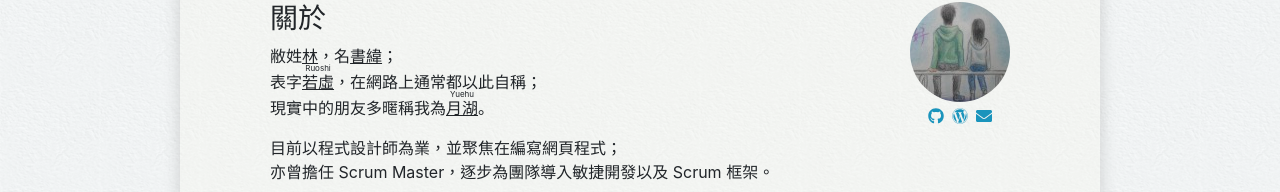
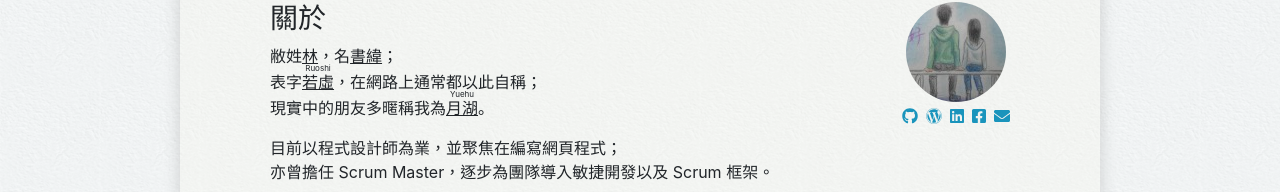
Before and after one commit to fntsrlike/fntsr.tw-2019, a Vue app: page / in a window 1280 px wide. Shown: the part 110-302 px from the top of the page. Built offline with nearby package versions, Linux system fonts and the light colour scheme.

Commit message:
Add more social network links

```diff
--- a/src/main.js
+++ b/src/main.js
@@ -4,7 +4,7 @@ import router from './router'
 import VueScrollTo from 'vue-scrollto'
 import { library } from '@fortawesome/fontawesome-svg-core'
 import { faEnvelope, faPlus, faMinus } from '@fortawesome/free-solid-svg-icons'
-import { faGithub, faWordpress } from '@fortawesome/free-brands-svg-icons'
+import { faGithub, faWordpress, faFacebookSquare, faLinkedin } from '@fortawesome/free-brands-svg-icons'
 import { FontAwesomeIcon } from '@fortawesome/vue-fontawesome'
 
 library.add(
@@ -12,7 +12,9 @@ library.add(
   faPlus,
   faMinus,
   faGithub,
-  faWordpress
+  faWordpress,
+  faFacebookSquare,
+  faLinkedin
 )
 
 Vue.use(VueScrollTo)
--- a/src/views/Profiles.vue
+++ b/src/views/Profiles.vue
@@ -18,6 +18,16 @@
             <li class="list-inline-item">
               <a href="https://blog.fntsr.tw" target="_blank">
                 <font-awesome-icon :icon="['fab', 'wordpress']" />
+              </a>
+            </li>
+            <li class="list-inline-item">
+              <a href="https://www.linkedin.com/in/fntsrlike/" target="_blank">
+                <font-awesome-icon :icon="['fab', 'linkedin']" />
+              </a>
+            </li>
+            <li class="list-inline-item">
+              <a href="https://www.facebook.com/fntsr" target="_blank">
+                <font-awesome-icon :icon="['fab', 'facebook-square']" />
               </a>
             </li>
             <li class="list-inline-item">
```
